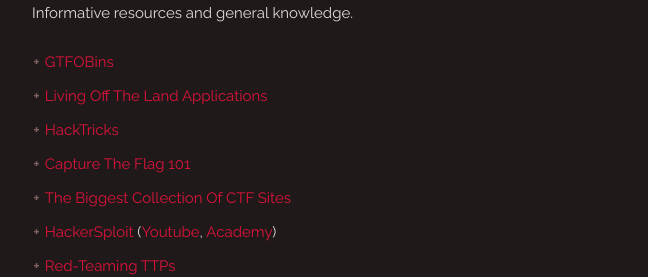
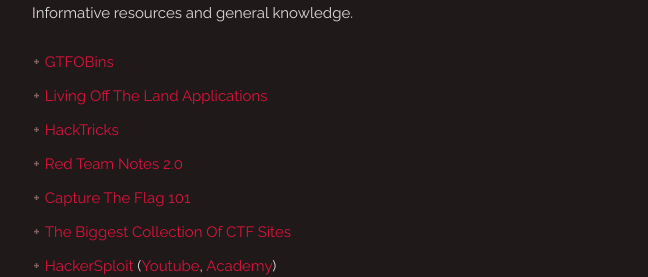
Before and after one commit to anerdwithaknife/anerdwithaknife.github.io, a plain HTML site: page docs/index.html in a window 1280 px wide. Shown: the part 531-808 px from the top of the page, without its empty margins (128-776 px from the left). Drawn offline with Linux system fonts and the light colour scheme.

Commit message:
Added RTN2.0

```diff
--- a/docs/index.html
+++ b/docs/index.html
@@ -66,6 +66,7 @@
           <li><a href="https://gtfobins.github.io/">GTFOBins</a></li>
           <li><a href="https://lolapps-project.github.io/">Living Off The Land Applications</a></li>
           <li><a href="https://book.hacktricks.xyz/">HackTricks</a></li>
+          <li><a href="https://dmcxblue.gitbook.io/red-team-notes-2-0/">Red Team Notes 2.0</a></li>
           <li><a href="https://ctf101.org/">Capture The Flag 101</a></li>
           <li><a href="https://ctfsites.github.io/">The Biggest Collection Of CTF Sites</a></li>
           <li><a href="https://hackersploit.org/">HackerSploit</a> (<a href="https://www.youtube.com/@HackerSploit">Youtube</a>, <a href="https://hackersploit.academy/">Academy</a>)</li>
```
